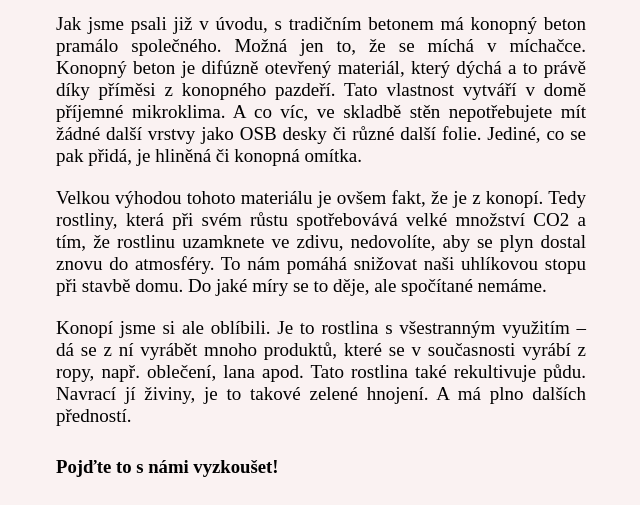
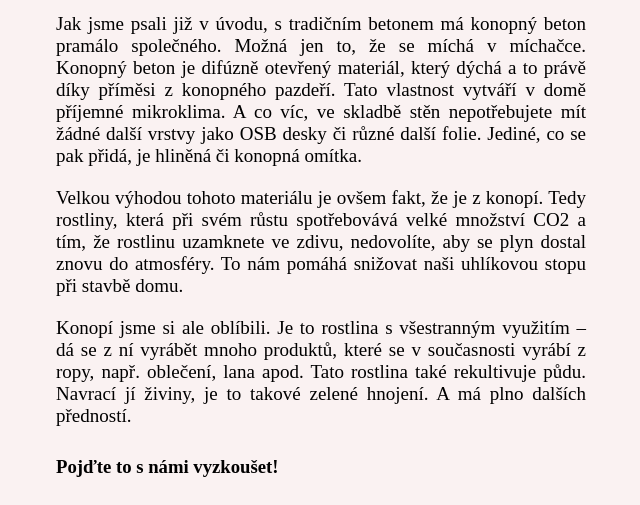
Before and after one commit to chovancovak/permakultura, an Eleventy site: page blog/014_konopny_beton.html in a window 1280 px wide. Shown: the part 1846-2351 px from the top of the page, without its empty margins (294-934 px from the left). Built offline with nearby package versions, Linux system fonts and the light colour scheme; Eleventy itself is replaced by a stand-in of ours; files that its build step writes are made by us from their sources.

Commit message:
změna title

```diff
--- a/_includes/partials/page-top.njk
+++ b/_includes/partials/page-top.njk
@@ -3,7 +3,7 @@
 <head>
     <meta charset="UTF-8">
     <meta name="viewport" content="width=device-width, initial-scale=1.0">
-    <title>Document</title>
+    <title>Učíme se permakulturu</title>
     <link rel="stylesheet" href="/css/style.css">
 
     <link rel="preconnect" href="https://fonts.gstatic.com">
--- a/blog/014_konopny_beton.html
+++ b/blog/014_konopny_beton.html
@@ -60,7 +60,7 @@ perex:  "Už je to tak, pustili jsme do domku svépomocí. Jedním z mnoha důvo
 </p>
 
 <p class="article-p">
-    Velkou výhodou tohoto materiálu je ovšem fakt, že je z konopí. Tedy rostliny, která při svém růstu spotřebovává velké množství CO2 a tím, že rostlinu uzamknete ve zdivu, nedovolíte, aby se plyn dostal znovu do atmosféry. To nám pomáhá snižovat naši uhlíkovou stopu při stavbě domu. Do jaké míry se to děje, ale spočítané nemáme.
+    Velkou výhodou tohoto materiálu je ovšem fakt, že je z konopí. Tedy rostliny, která při svém růstu spotřebovává velké množství CO2 a tím, že rostlinu uzamknete ve zdivu, nedovolíte, aby se plyn dostal znovu do atmosféry. To nám pomáhá snižovat naši uhlíkovou stopu při stavbě domu.
 </p>
 
 <p class="article-p">
```
